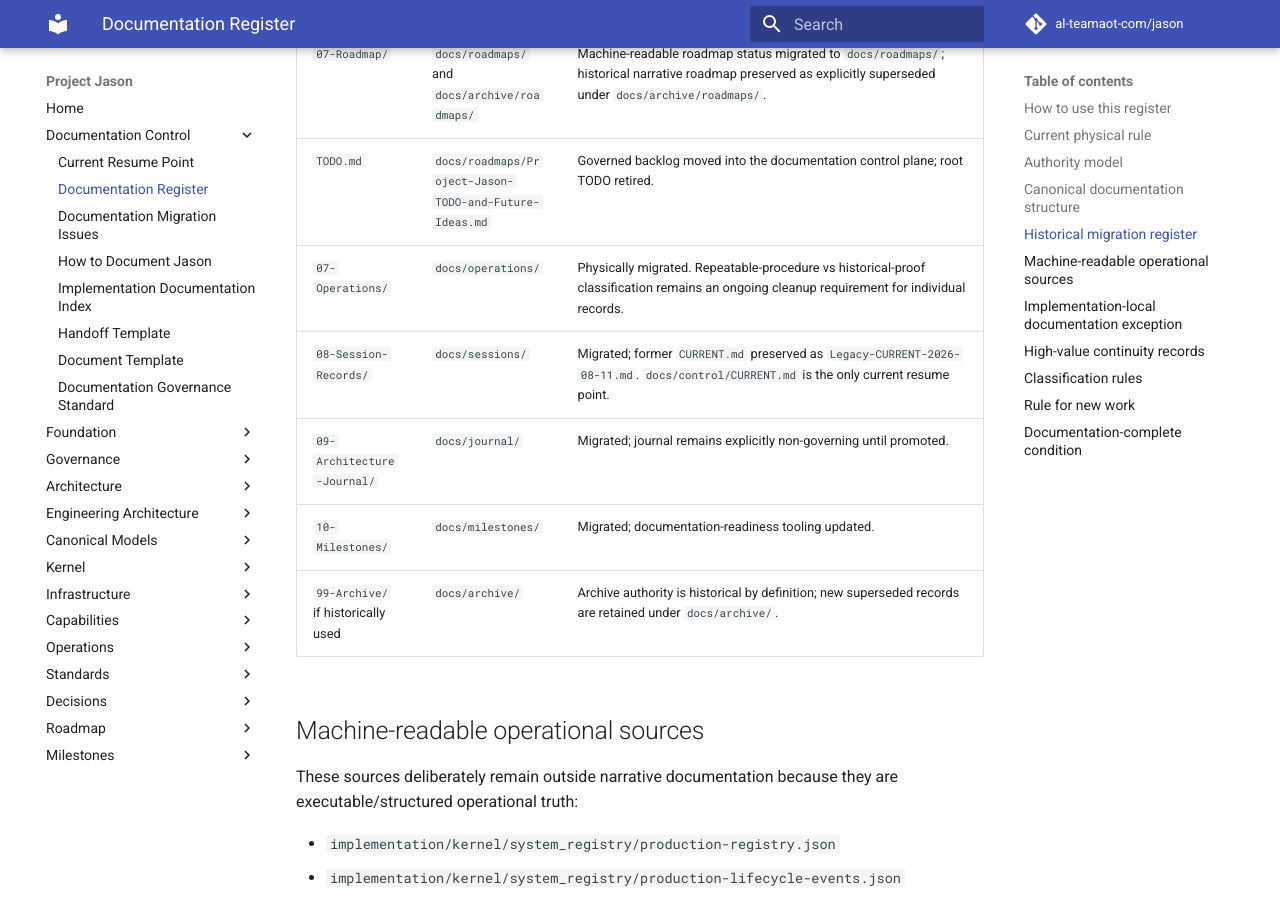
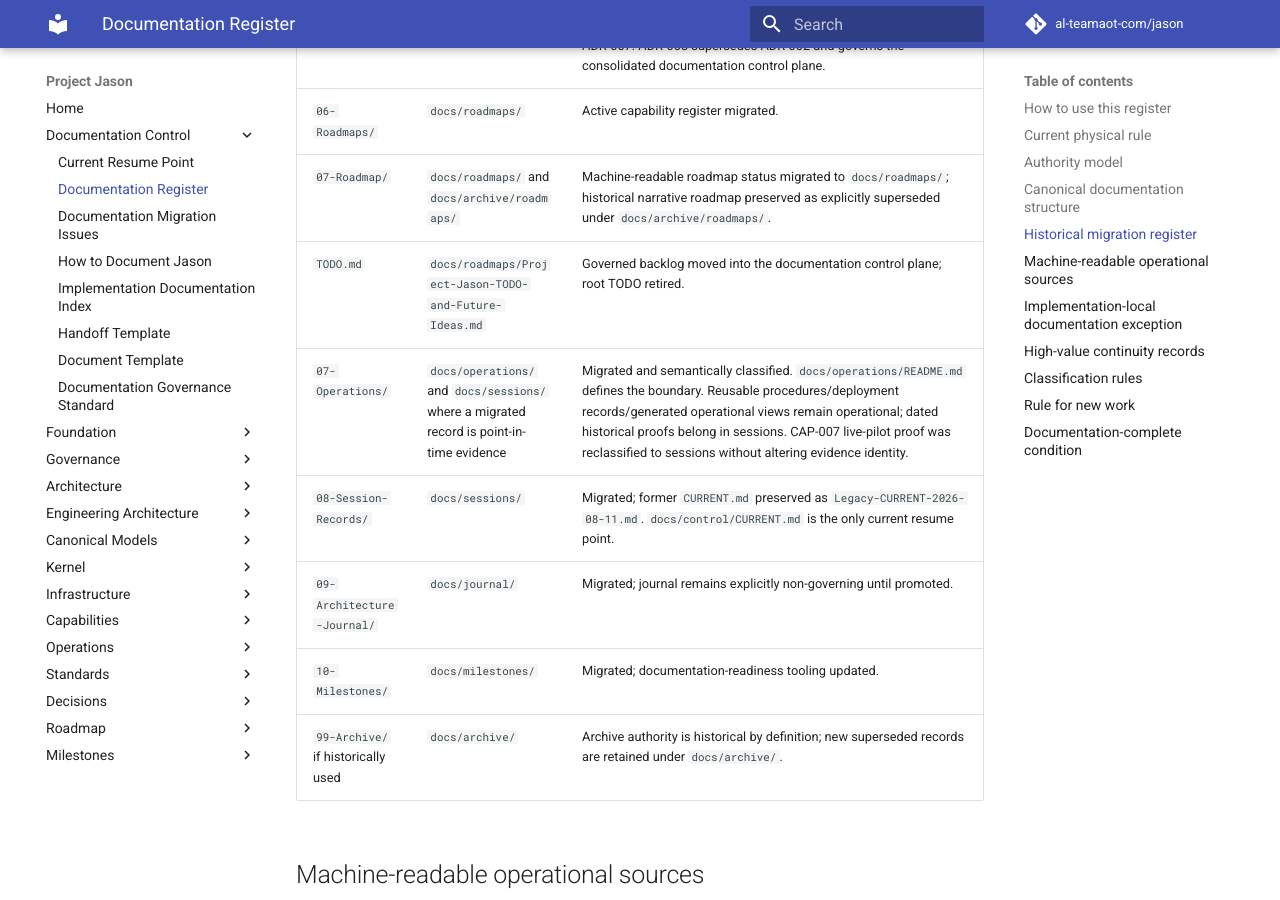
Before and after one commit to al-teamaot-com/jason, an MkDocs documentation site: the page built from docs/control/DOCUMENTATION-REGISTER.md, in a window 1280 px wide and 900 px high, scrolled down 4505 px. Built offline with MkDocs 1.6.1 and Material for MkDocs 9.7.7, drawn with Linux system fonts in a browser that asks for light colours; comment, search, counter and statistics services are not loaded; some of the changed text lies outside the part shown.

Commit message:
Register operations documentation authority map

```diff
--- a/docs/control/DOCUMENTATION-REGISTER.md
+++ b/docs/control/DOCUMENTATION-REGISTER.md
@@ -17,6 +17,8 @@
 For consistent authoring, use `docs/control/HOW-TO-DOCUMENT-JASON.md`.
 
 For implementation-local README discovery, use `docs/control/IMPLEMENTATION-DOCUMENTATION-INDEX.md`.
+
+For operations/proof classification, use `docs/operations/README.md`.
 
 For remaining authority/reconciliation issues, use `docs/control/DOCUMENTATION-MIGRATION-ISSUES.md`.
 
@@ -49,8 +51,8 @@
 | Canonical organizational models | `docs/models/` | Provider-neutral concepts. |
 | Component/capability/provider contracts | `docs/components/` plus versioned implementation contracts/tests | Code/tests prove implementation behavior; documents define governed intended contracts. |
 | Current production topology/state | System Registry structured sources + append-only lifecycle history + verification evidence | Do not recreate current topology manually in narrative documents. |
-| Operating procedure | `docs/operations/` | Procedures must reference current authority and evidence sources. |
-| Historical proof | `docs/sessions/` and bounded evidence references | Proves what occurred at a point in time. |
+| Operating procedure / deployment record / generated operational view | `docs/operations/` classified by `docs/operations/README.md` | Procedures do not self-authorize; deployment records are not substitutes for observed state; generated current-state views are derived from System Registry truth. |
+| Historical proof | `docs/sessions/` and bounded evidence references | Proves what occurred at a point in time; not perpetual current-state authority. |
 | Current work/resume point | `docs/control/CURRENT.md` | References authoritative evidence instead of duplicating volatile state. |
 | Implementation-local README discovery | `docs/control/IMPLEMENTATION-DOCUMENTATION-INDEX.md` | Index grants discoverability only; package README files remain supporting implementation documentation. |
 | Architecture observations | `docs/journal/` | Non-governing until promoted through normal governance. |
@@ -113,7 +115,7 @@
 | `06-Roadmaps/` | `docs/roadmaps/` | Active capability register migrated. |
 | `07-Roadmap/` | `docs/roadmaps/` and `docs/archive/roadmaps/` | Machine-readable roadmap status migrated to `docs/roadmaps/`; historical narrative roadmap preserved as explicitly superseded under `docs/archive/roadmaps/`. |
 | `TODO.md` | `docs/roadmaps/Project-Jason-TODO-and-Future-Ideas.md` | Governed backlog moved into the documentation control plane; root TODO retired. |
-| `07-Operations/` | `docs/operations/` | Physically migrated. Repeatable-procedure vs historical-proof classification remains an ongoing cleanup requirement for individual records. |
+| `07-Operations/` | `docs/operations/` and `docs/sessions/` where a migrated record is point-in-time evidence | Migrated and semantically classified. `docs/operations/README.md` defines the boundary. Reusable procedures/deployment records/generated operational views remain operational; dated historical proofs belong in sessions. CAP-007 live-pilot proof was reclassified to sessions without altering evidence identity. |
 | `08-Session-Records/` | `docs/sessions/` | Migrated; former `CURRENT.md` preserved as `Legacy-CURRENT-2026-08-11.md`. `docs/control/CURRENT.md` is the only current resume point. |
 | `09-Architecture-Journal/` | `docs/journal/` | Migrated; journal remains explicitly non-governing until promoted. |
 | `10-Milestones/` | `docs/milestones/` | Migrated; documentation-readiness tooling updated. |
@@ -160,7 +162,9 @@
 - `docs/engineering/README.md` — detailed engineering-architecture authority boundary and index.
 - `docs/roadmaps/Jason-Capability-Register.md` — governed capability roadmap.
 - `docs/roadmaps/Project-Jason-TODO-and-Future-Ideas.md` — governed backlog/future ideas.
+- `docs/operations/README.md` — operations/procedure/deployment/generated-state/historical-proof classification authority map.
 - `docs/operations/System-Registry-Current-Operational-State.md` — generated human-readable operational-state representation where current.
+- `docs/sessions/README.md` — historical session/proof evidence boundary.
 - `implementation/kernel/system_registry/` — structured operational truth.
 
 ## Classification rules
```
